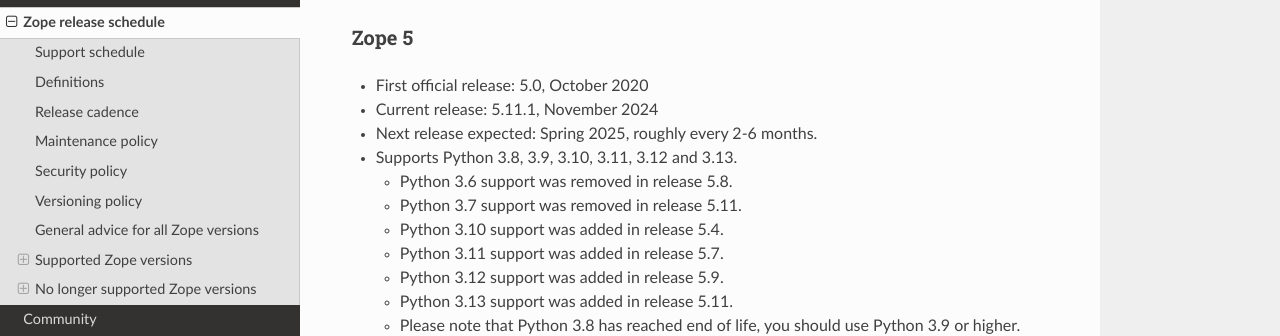
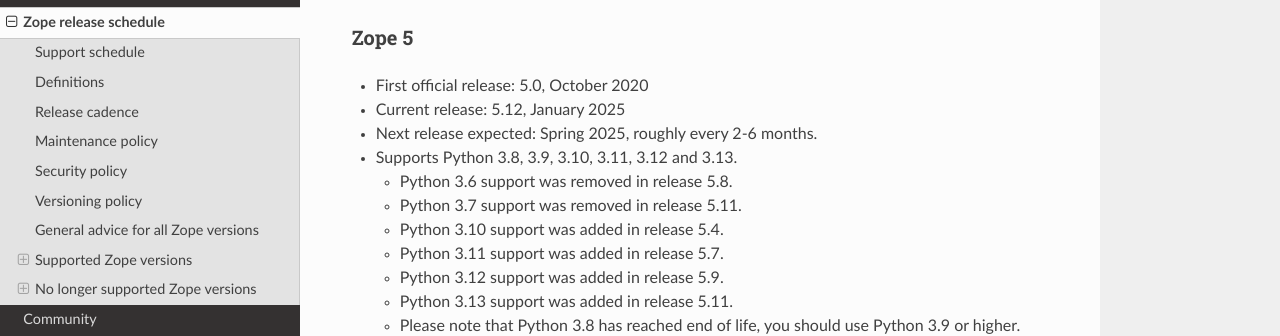
Before and after one commit to zopefoundation/www.zope.org, a Sphinx documentation site: the page built from docs/releases.rst, in a window 1280 px wide and 900 px high, scrolled down 3149 px. Shown: the part 158-494 px from the top of the window. Built offline with Sphinx 7.4.7 and the Read the Docs theme 3.1.0, drawn with Linux system fonts in a browser that asks for light colours.

Commit message:
- update latest release for Zope 5

```diff
--- a/docs/releases.rst
+++ b/docs/releases.rst
@@ -37,7 +37,7 @@ Support schedule
 +------+-------+-------------+-----------+----------+------------+------------+
 |4.0   |4.8.11 |2.7, 3.5-3.8 |end of life|2019-05-10|2021-09-30  |2022-12-31  |
 +------+-------+-------------+-----------+----------+------------+------------+
-|5.0   |5.11.1 |3.8-3.13     |maintenance|2020-10-08|2025-12-31  |2026-12-31  |
+|5.0   |5.12   |3.8-3.13     |maintenance|2020-10-08|2025-12-31  |2026-12-31  |
 |      |       |[1]_ [2]_    |           |          |[3]_        |[3]_        |
 +------+-------+-------------+-----------+----------+------------+------------+
 |6.0   |\-     |TBD          |unreleased |TBD [4]_  |TBD [4]_    | TBD [4]_   |
@@ -155,7 +155,7 @@ Supported Zope versions
 Zope 5
 ~~~~~~
 - First official release: 5.0, October 2020
-- Current release: 5.11.1, November 2024
+- Current release: 5.12, January 2025
 - Next release expected: Spring 2025, roughly every 2-6 months.
 - Supports Python 3.8, 3.9, 3.10, 3.11, 3.12 and 3.13.
 
```
